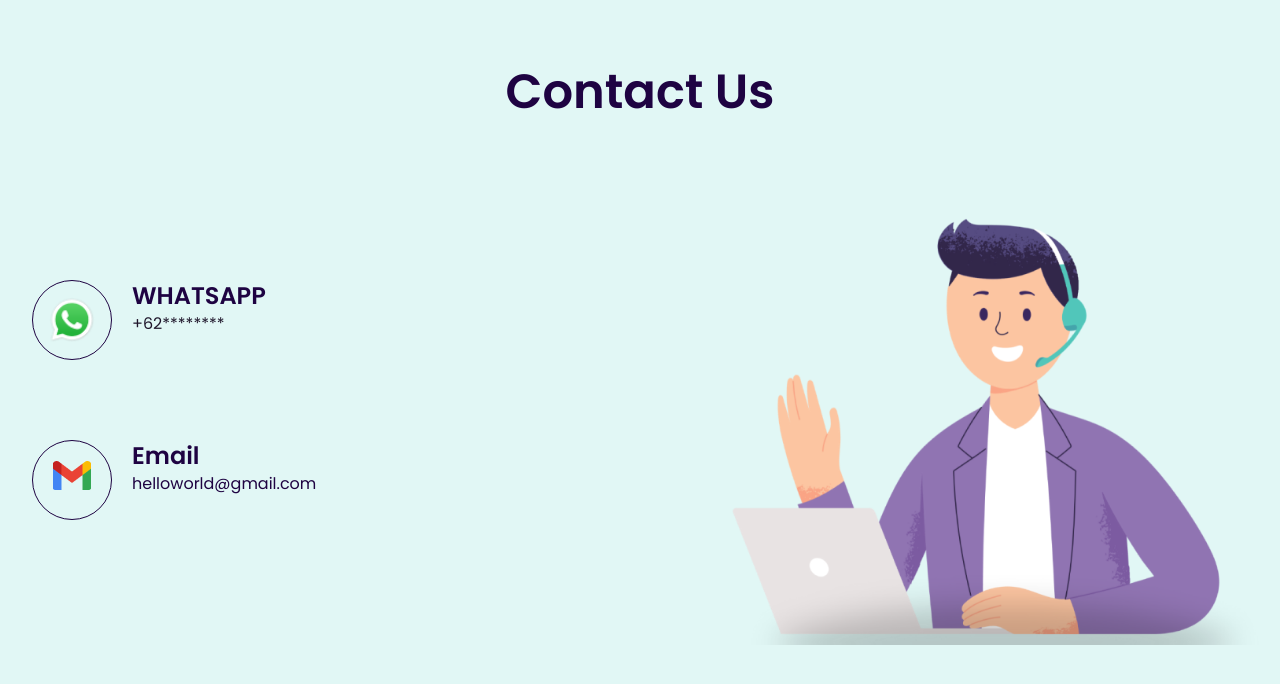
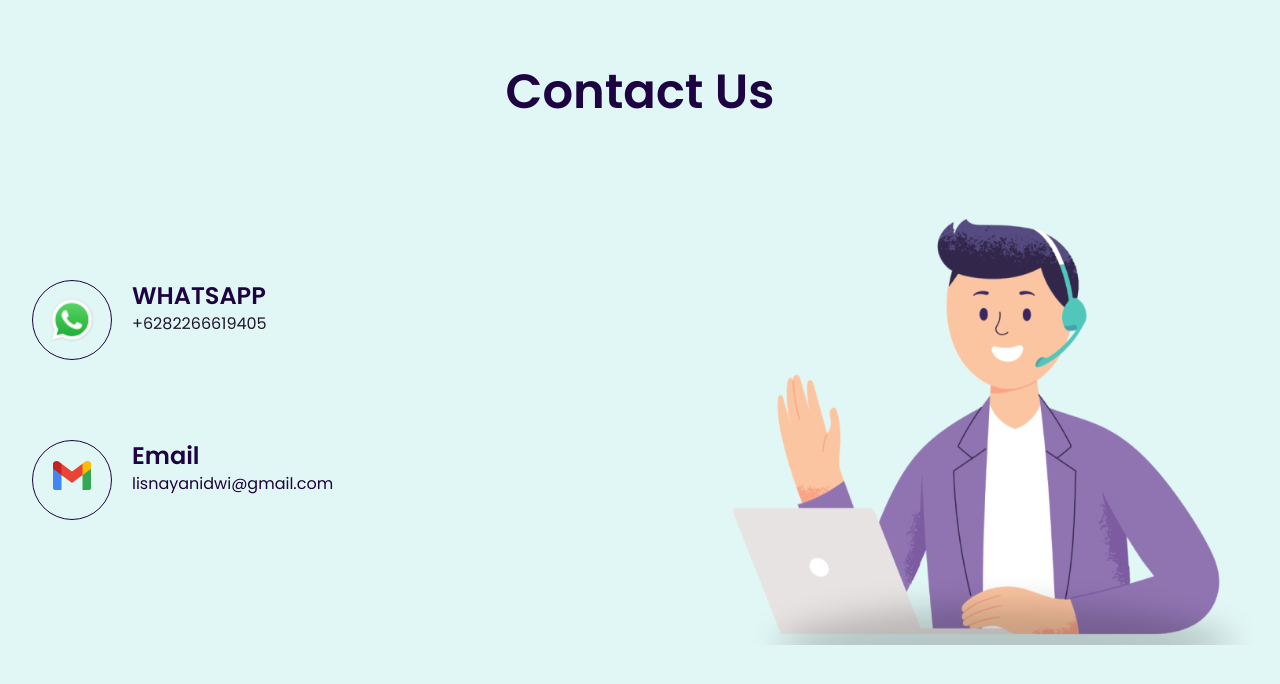
Before and after one commit to gungdikaebs/of-the-global-adventure, a Vue app: page /contact-us in a window 1280 px wide. Shown: the top 684 px of the page. Built offline with nearby package versions, Linux system fonts and the light colour scheme; a web font is replaced by a local one.

Commit message:
fixing litle bit bug

```diff
--- a/src/components/ContactUs.vue
+++ b/src/components/ContactUs.vue
@@ -1,6 +1,6 @@
 <template>
     <!-- CONTACT US -->
-    <section class="max-w-screen-xl my-14 mx-auto flex flex-col relative">
+    <section class="max-w-screen-xl my-14 mx-auto flex flex-col relative" id="Contact">
         <h1 class="text-[#1E0342] font-semibold text-[2rem] md:text-[3rem] text-center relative">
             Contact Us
         </h1>
@@ -14,7 +14,7 @@
                         <h1 class="text-[#1E0342] font-semibold text-xl lg:text-2xl">
                             WHATSAPP
                         </h1>
-                        <a href="" class="text-[#1f162b] font-normal">+62********</a>
+                        <a href="https://wa.me/6282266619405" class="text-[#1f162b] font-normal">+6282266619405</a>
                     </div>
                 </div>
                 <div class="flex py-10">
@@ -25,7 +25,7 @@
                         <h1 class="text-[#1E0342] font-semibold text-xl lg:text-2xl">
                             Email
                         </h1>
-                        <a href="" class="text-[#1E0342] font-normal">helloworld@gmail.com</a>
+                        <a href="mailto: lisnayanidwi@gmail.com" class="text-[#1E0342] font-normal">lisnayanidwi@gmail.com</a>
                     </div>
                 </div>
             </div>
--- a/src/components/DefaultNavbar.vue
+++ b/src/components/DefaultNavbar.vue
@@ -115,14 +115,10 @@ const toggleDropdown = () => {
                 Activities
               </RouterLink>
             </li>
-            <li>
-              <a href="/#services" class="block py-3 px-3 text-[#0E46A3] rounded lg:py-1"
-                >Services</a
-              >
-            </li>
+
             <li>
               <a
-                href="#"
+                href="#Contact"
                 class="flex justify-center items-center mx-auto border-[#0E46A3] w-[90%] border-2 px-3 py-1 mt-5 lg:mt-0 text-[#0E46A3] rounded-lg lg:w-full hover:bg-[#0E46A3] hover:text-[#E1F7F5] duration-300"
                 >Contact Us</a
               >
```
